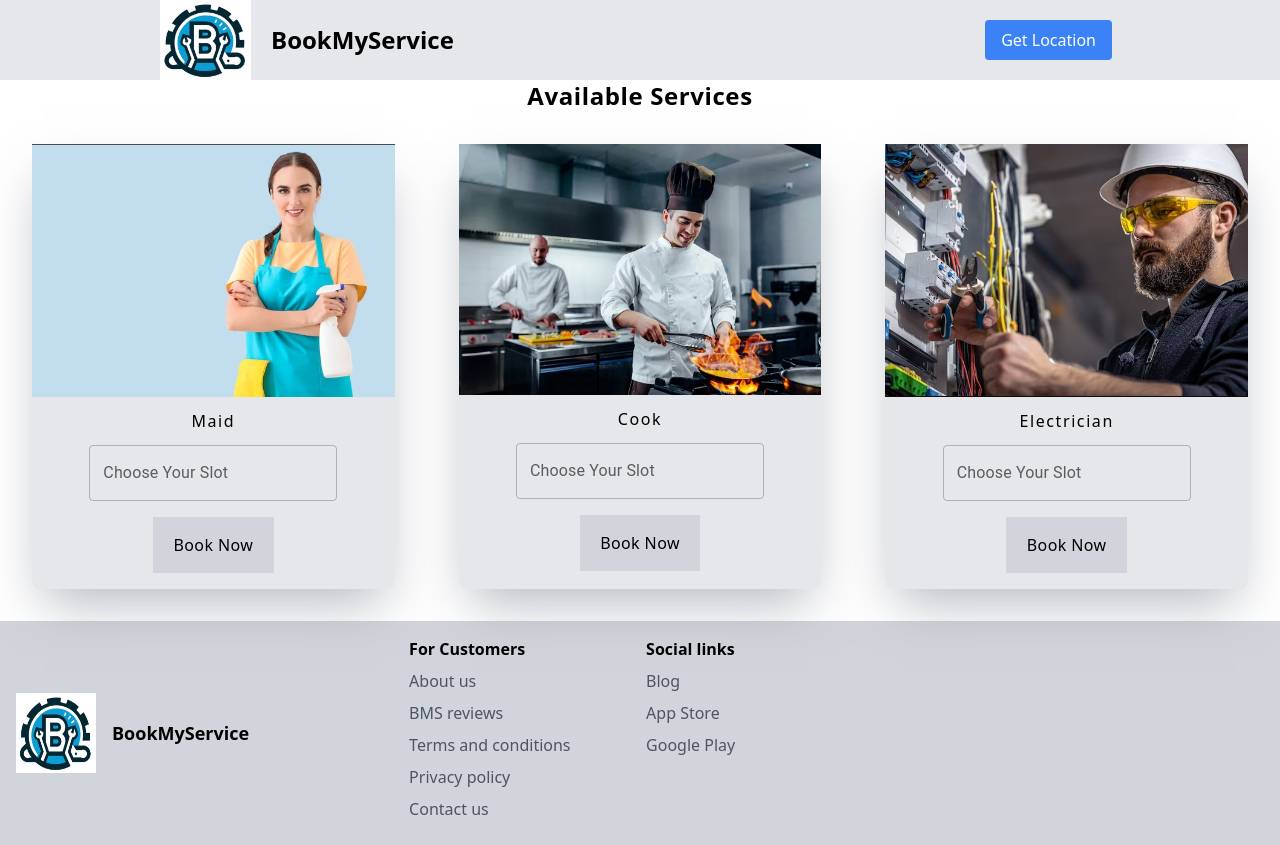
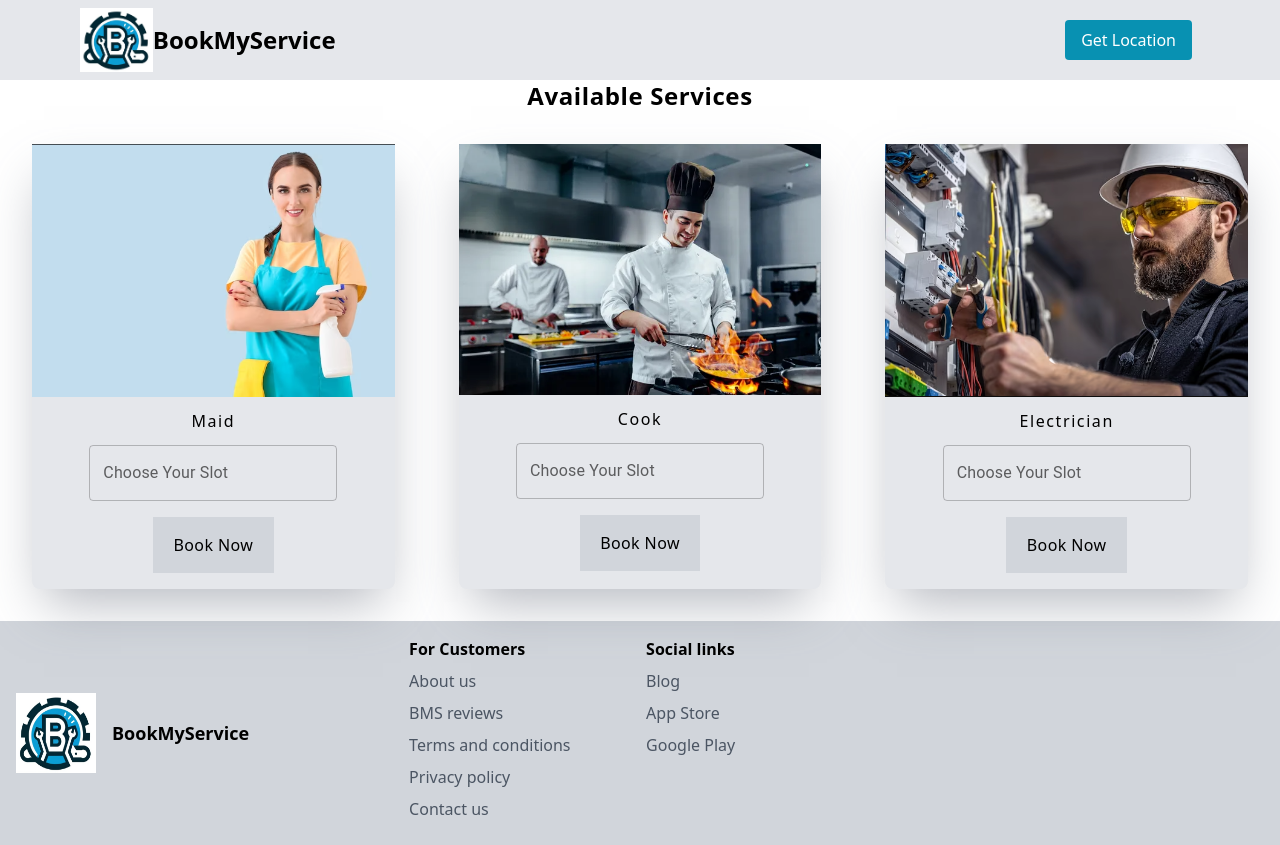
Before and after one commit to ayushkr08/frontend_bookmyservice, a React (Create React App) app: page / in a window 1280 px wide. Built offline with nearby package versions, Linux system fonts and the light colour scheme.

Commit message:
added options for flat/house number

```diff
--- a/src/Components/Header.js
+++ b/src/Components/Header.js
@@ -1,4 +1,4 @@
-import React, { useState } from 'react';
+import React, { useState, useEffect } from 'react';
 import icon from '../Assets/icon.png';
 import { Link } from 'react-router-dom';
 import { GoogleOAuthProvider, GoogleLogin } from '@react-oauth/google';
@@ -7,6 +7,15 @@ import { jwtDecode } from 'jwt-decode';
 const Header = () => {
   const [location, setLocation] = useState('Get Location');
   const [address, setAddress] = useState('');
+  const [houseNumber, setHouseNumber] = useState('');
+
+  useEffect(() => {
+    const savedAddress = getAddressFromLocalStorage();
+    if (savedAddress) {
+      setAddress(savedAddress);
+      setLocation('Location');
+    }
+  }, []);
 
   const handleLocationClick = () => {
     if (navigator.geolocation) {
@@ -49,20 +58,42 @@ const Header = () => {
     }
   };
 
+  const handleHouseNumberChange = (event) => {
+    setHouseNumber(event.target.value);
+  };
+
+  const handleSaveAddress = () => {
+    const fullAddress = `${houseNumber ? houseNumber + ', ' : ''}${address}`;
+    setAddress(fullAddress);
+    saveAddressToLocalStorage(fullAddress);
+  };
+
   return (
-    <div className='bg-gray-200 h-20 px-40 flex flex-row'>
-      <Link to='/' className='inline-flex'>
-        <img src={icon} alt="icon" />
-        <header className='font-bold py-6 px-5 text-2xl'>BookMyService</header>
+    <div className='bg-gray-200 h-20 px-6 md:px-10 lg:px-20 flex flex-row items-center justify-between'>
+      <Link to='/' className='inline-flex items-center'>
+        <img src={icon} alt="icon" className="h-16 w-19" />
+        <header className='font-bold text-lg md:text-xl lg:text-2xl'>BookMyService</header>
       </Link>
-      <div className='flex justify-end w-full items-center'>
-        <button onClick={handleLocationClick} className='bg-blue-500 text-white py-2 px-4 rounded mx-2'>
+      <div className='flex items-center'>
+        <button onClick={handleLocationClick} className='bg-cyan-600 text-white py-1 px-2 md:py-2 md:px-4 rounded mx-2'>
           {location}
         </button>
         {address && (
-          <div className="address-box ml-4 p-2 bg-white border border-gray-300 rounded shadow-md max-w-xs overflow-x-auto">
-            <p className="text-gray-800 text-sm whitespace-nowrap">{address}</p>
-          </div>
+          <>
+            <div className="address-box ml-2 md:ml-4 p-1 md:p-2 bg-white border border-gray-300 rounded shadow-md max-w-xs overflow-x-auto">
+              <p className="text-gray-800 text-xs md:text-sm whitespace-nowrap">{address}</p>
+            </div>
+            <input
+              type="text"
+              placeholder="Enter house/flat number"
+              value={houseNumber}
+              onChange={handleHouseNumberChange}
+              className="ml-2 md:ml-4 p-1 md:p-2 border border-gray-300 rounded text-xs md:text-sm"
+            />
+            <button onClick={handleSaveAddress} className='bg-cyan-600 text-white py-2 px-4 rounded mx-2'>
+              Save
+            </button>
+          </>
         )}
         <GoogleOAuthProvider clientId="515842943475-413dupstc405bnsca0p6aiv38vh3ejhu.apps.googleusercontent.com">
           <GoogleLogin
@@ -80,4 +111,12 @@ const Header = () => {
   );
 };
 
+const saveAddressToLocalStorage = (address) => {
+  localStorage.setItem('userAddress', address);
+};
+
+const getAddressFromLocalStorage = () => {
+  return localStorage.getItem('userAddress');
+};
+
 export default Header;
```
